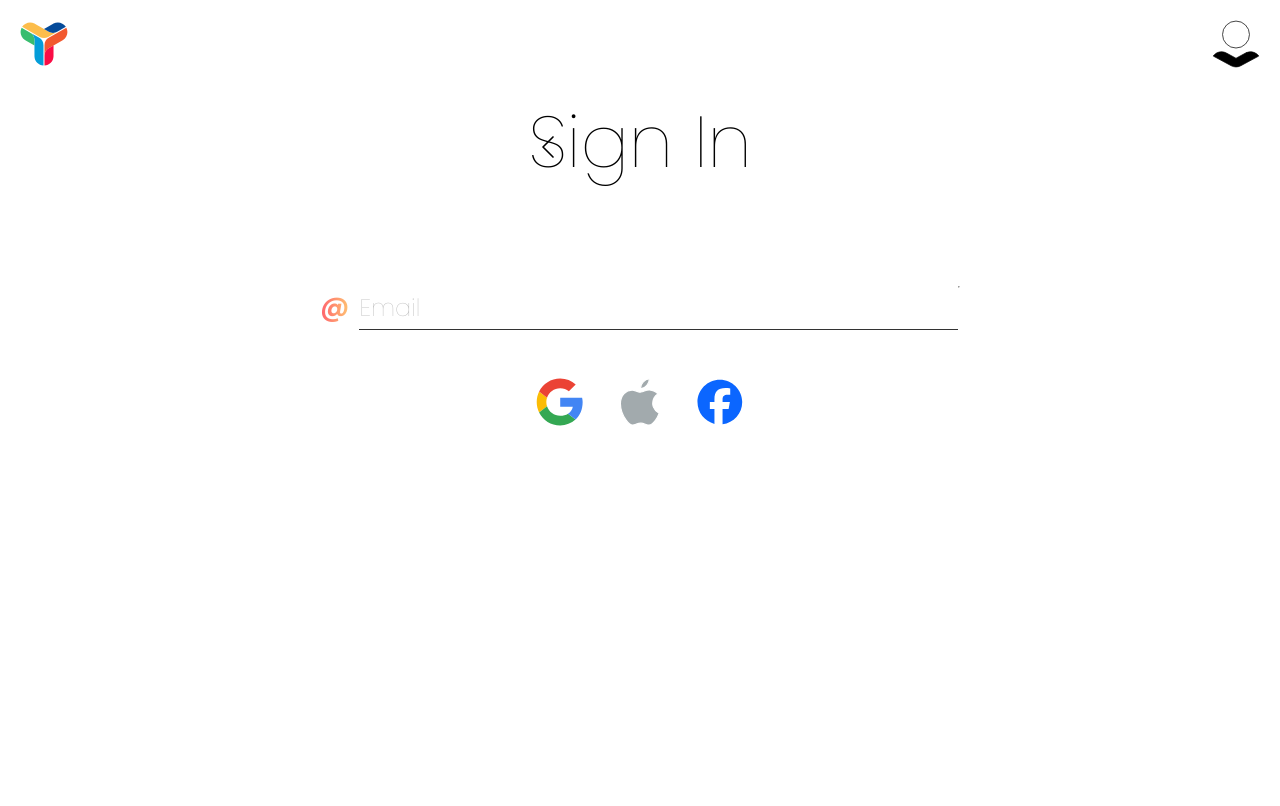
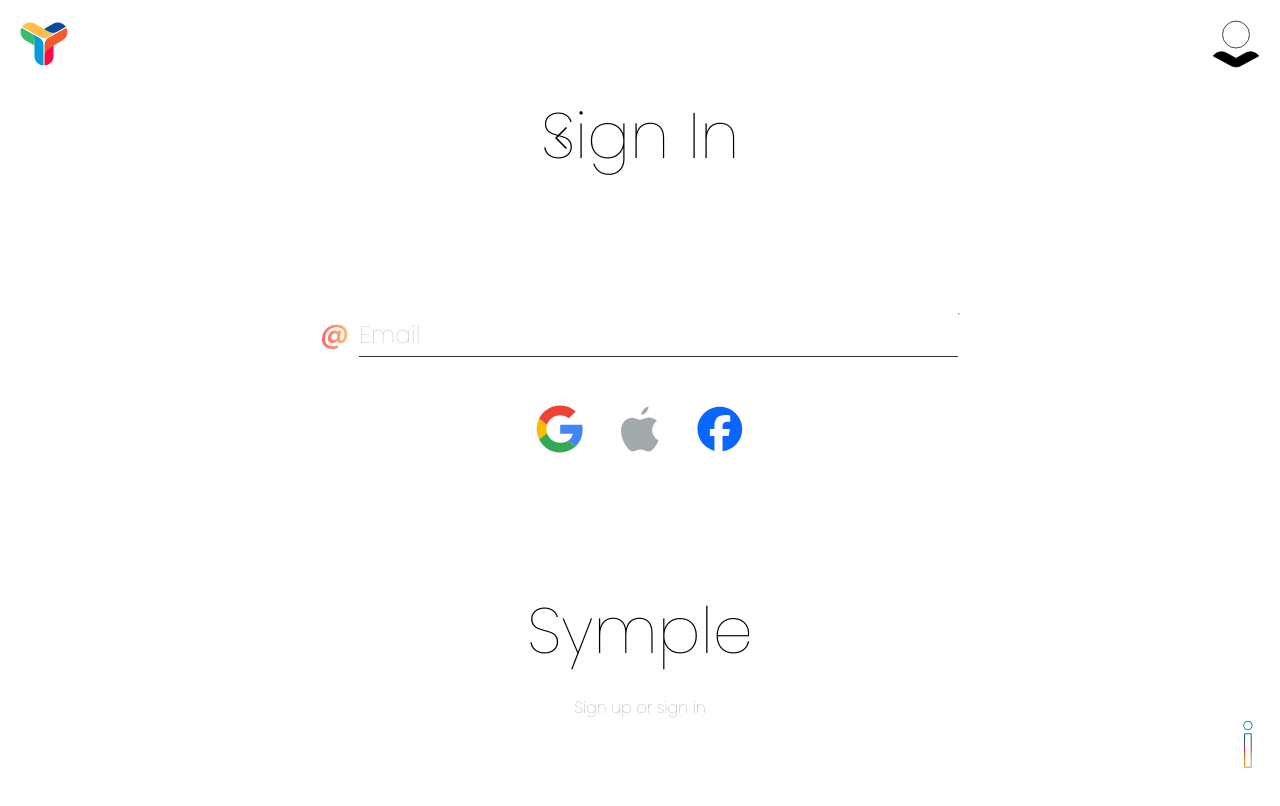
Before and after one commit to Samyam412/symple, a Next.js app: page / in a window 1280 px wide. Shown: the top 806 px of the page. Built offline with nearby package versions, Linux system fonts and the light colour scheme.

Commit message:
feat: footer done

```diff
--- a/app/globals.css
+++ b/app/globals.css
@@ -11,18 +11,15 @@
   }
 }
 
-html,
-body {
-  max-width: 100vw;
-  overflow-x: hidden;
-}
 * {
   box-sizing: border-box;
   padding: 0;
   margin: 0;
 }
 
-.main-container {
+body {
   height: 100dvh;
   width: 100dvw;
+    display: flex;
+    flex-direction: column;
 }
--- a/app/layout.tsx
+++ b/app/layout.tsx
@@ -2,6 +2,7 @@ import type { Metadata } from "next";
 import { Poppins } from "next/font/google";
 import "./globals.css";
 import Navbar from "@/components/navbar/Navbar";
+import Footer from "@/components/footer/Footer";
 
 const poppins = Poppins({
   weight: ["100", "200", "400", "600"],
@@ -9,7 +10,7 @@ const poppins = Poppins({
 });
 
 export const metadata: Metadata = {
-  title: "Kenzp Test",
+  title: "Kenzo Test",
   description: "I hope i pass",
 };
 
@@ -23,6 +24,7 @@ export default function RootLayout({
       <body className={`${poppins.className}`}>
         <Navbar />
         {children}
+        <Footer />
       </body>
     </html>
   );
--- /dev/null
+++ b/components/footer/Footer.tsx
@@ -0,0 +1,16 @@
+import Link from "next/link";
+import "../../styles/footer/footer.css";
+import SympleIcon from "./_icon/SympleIcon";
+
+const Footer = () => {
+  return (
+    <div className="footer">
+      <Link className="footer-link" href="/auth">
+        Sign up or sign in
+      </Link>
+      <div className="footer-icon"><SympleIcon/></div>
+    </div>
+  );
+};
+
+export default Footer;
--- /dev/null
+++ b/components/footer/_icon/SympleIcon.tsx
@@ -0,0 +1,76 @@
+const SympleIcon = () => {
+  return (
+    <svg
+      style={{ width: "100%", height: "100%" }}
+      viewBox="0 0 64 66"
+      fill="none"
+      xmlns="http://www.w3.org/2000/svg"
+    >
+      <mask
+        id="path-1-outside-1_39_12321"
+        maskUnits="userSpaceOnUse"
+        x="24.6675"
+        y="0.421875"
+        width="14"
+        height="66"
+        fill="black"
+      >
+        <rect fill="white" x="24.6675" y="0.421875" width="14" height="66" />
+        <path d="M36.7549 18.6286V65.4219H26.8792V18.6286H36.7549ZM31.9382 1.42188C33.6357 1.42188 35.082 2.04032 36.241 3.26312C37.4418 4.47231 38.0474 5.95974 38.0474 7.69261C38.0474 9.43061 37.4382 10.9217 36.2306 12.1328C35.0735 13.3486 33.6308 13.9634 31.9382 13.9634C30.197 13.9634 28.7036 13.3519 27.4913 12.1396C26.2789 10.9273 25.6675 9.43383 25.6675 7.69261C25.6675 5.9514 26.279 4.45796 27.4913 3.24565C28.7036 2.03334 30.197 1.42188 31.9382 1.42188Z" />
+      </mask>
+      <path
+        d="M36.7549 18.6286V65.4219H26.8792V18.6286H36.7549ZM31.9382 1.42188C33.6357 1.42188 35.082 2.04032 36.241 3.26312C37.4418 4.47231 38.0474 5.95974 38.0474 7.69261C38.0474 9.43061 37.4382 10.9217 36.2306 12.1328C35.0735 13.3486 33.6308 13.9634 31.9382 13.9634C30.197 13.9634 28.7036 13.3519 27.4913 12.1396C26.2789 10.9273 25.6675 9.43383 25.6675 7.69261C25.6675 5.9514 26.279 4.45796 27.4913 3.24565C28.7036 2.03334 30.197 1.42188 31.9382 1.42188Z"
+        fill="url(#paint0_linear_39_12321)"
+      />
+      <path
+        d="M36.7549 18.6286V65.4219H26.8792V18.6286H36.7549ZM31.9382 1.42188C33.6357 1.42188 35.082 2.04032 36.241 3.26312C37.4418 4.47231 38.0474 5.95974 38.0474 7.69261C38.0474 9.43061 37.4382 10.9217 36.2306 12.1328C35.0735 13.3486 33.6308 13.9634 31.9382 13.9634C30.197 13.9634 28.7036 13.3519 27.4913 12.1396C26.2789 10.9273 25.6675 9.43383 25.6675 7.69261C25.6675 5.9514 26.279 4.45796 27.4913 3.24565C28.7036 2.03334 30.197 1.42188 31.9382 1.42188Z"
+        stroke="white"
+        mask="url(#path-1-outside-1_39_12321)"
+      />
+      <mask id="path-2-inside-2_39_12321" fill="white">
+        <path d="M36.7549 18.6286V65.4219H26.8792V18.6286H36.7549ZM31.9382 1.42188C33.6357 1.42188 35.082 2.04032 36.241 3.26312C37.4418 4.47231 38.0474 5.95974 38.0474 7.69261C38.0474 9.43061 37.4382 10.9217 36.2306 12.1328C35.0735 13.3486 33.6308 13.9634 31.9382 13.9634C30.197 13.9634 28.7036 13.3519 27.4913 12.1396C26.2789 10.9273 25.6675 9.43383 25.6675 7.69261C25.6675 5.9514 26.279 4.45796 27.4913 3.24565C28.7036 2.03334 30.197 1.42188 31.9382 1.42188Z" />
+      </mask>
+      <path
+        d="M36.7549 18.6286V65.4219H26.8792V18.6286H36.7549ZM31.9382 1.42188C33.6357 1.42188 35.082 2.04032 36.241 3.26312C37.4418 4.47231 38.0474 5.95974 38.0474 7.69261C38.0474 9.43061 37.4382 10.9217 36.2306 12.1328C35.0735 13.3486 33.6308 13.9634 31.9382 13.9634C30.197 13.9634 28.7036 13.3519 27.4913 12.1396C26.2789 10.9273 25.6675 9.43383 25.6675 7.69261C25.6675 5.9514 26.279 4.45796 27.4913 3.24565C28.7036 2.03334 30.197 1.42188 31.9382 1.42188Z"
+        fill="white"
+        stroke="url(#paint1_linear_39_12321)"
+        strokeWidth="2"
+        mask="url(#path-2-inside-2_39_12321)"
+      />
+      <defs>
+        <linearGradient
+          id="paint0_linear_39_12321"
+          x1="31.8574"
+          y1="1.42187"
+          x2="31.8574"
+          y2="65.4219"
+          gradientUnits="userSpaceOnUse"
+        >
+          <stop stopColor="#009C3F" />
+          <stop offset="0.192708" stopColor="#049DD9" />
+          <stop offset="0.385417" stopColor="#04458A" />
+          <stop offset="0.598958" stopColor="#FD0700" />
+          <stop offset="0.796875" stopColor="#F2592F" />
+          <stop offset="1" stopColor="#FCBD4B" />
+        </linearGradient>
+        <linearGradient
+          id="paint1_linear_39_12321"
+          x1="31.8574"
+          y1="1.42187"
+          x2="31.8574"
+          y2="65.4219"
+          gradientUnits="userSpaceOnUse"
+        >
+          <stop stopColor="#038745" />
+          <stop offset="0.192708" stopColor="#027DA3" />
+          <stop offset="0.385417" stopColor="#013568" />
+          <stop offset="0.598958" stopColor="#B70433" />
+          <stop offset="0.796875" stopColor="#FF6F00" />
+          <stop offset="1" stopColor="#C18B1E" />
+        </linearGradient>
+      </defs>
+    </svg>
+  );
+};
+
+export default SympleIcon;
--- a/components/sign-in/SignInPage.tsx
+++ b/components/sign-in/SignInPage.tsx
@@ -16,6 +16,7 @@ const SignInPage = () => {
         <SearchBar />
         <IconCluster />
       </div>
+      <h1 className="sign-in-title">Symple</h1>
     </section>
   );
 };
--- /dev/null
+++ b/styles/footer/footer.css
@@ -0,0 +1,22 @@
+.footer {
+  position: fixed;
+  left: 0;
+  bottom: 0;
+  width: 100%;
+  padding: 2rem;
+  text-align: center;
+}
+
+.footer-link {
+  text-decoration: none;
+  color: #8f8f8f;
+  font-family: inherit;
+  font-weight: 100;
+}
+
+.footer-icon {
+  height: var(--icon-size);
+  width: var(--icon-size);
+  position: relative;
+  left: 98%;
+}
--- a/styles/sign-in/sign-in.css
+++ b/styles/sign-in/sign-in.css
@@ -1,10 +1,9 @@
 .sign-in-body {
-  height: 100dvh;
-  width: 100dvw;
+  flex: 1 0 0;
 }
 
 .sign-in-title {
-  font-size: 4.5rem;
+  font-size: 4rem;
   font-weight: 100;
   text-align: center;
   position: relative;
@@ -20,7 +19,7 @@
 
 .search-bar-container {
   width: 100%;
-  height: 40dvh;
+  height: 50dvh;
   display: flex;
   flex-direction: column;
   align-items: center;
```
